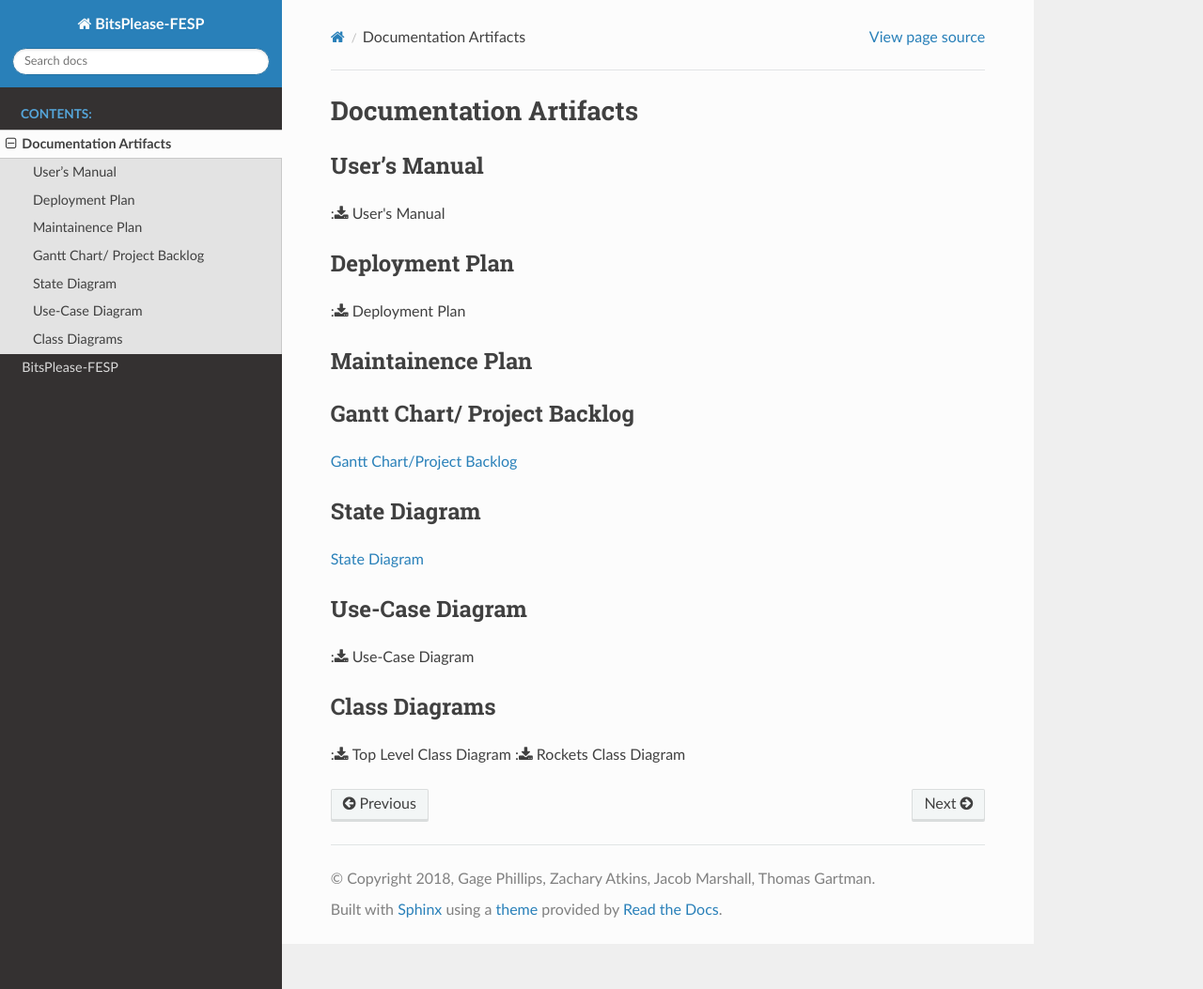
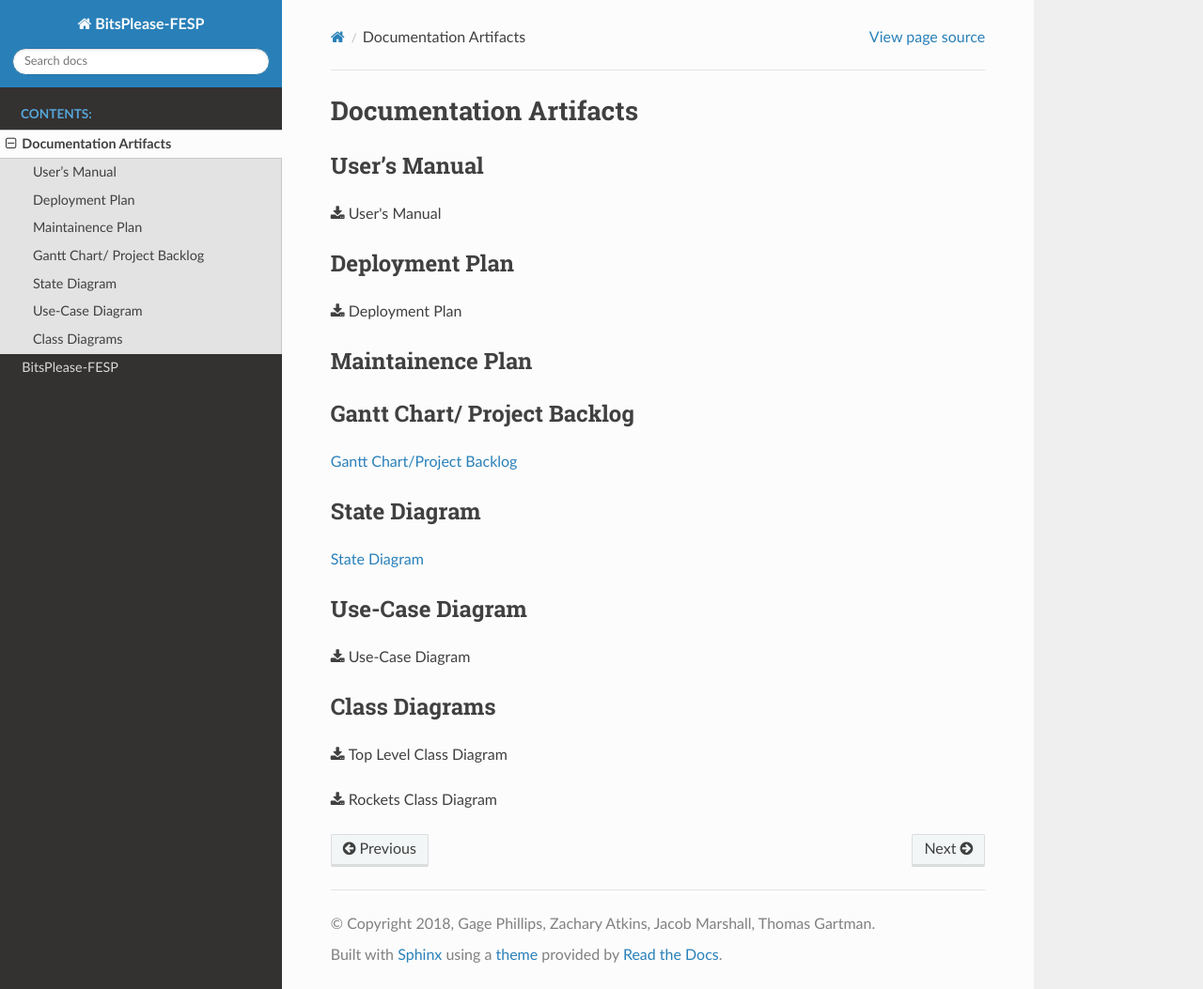
Before and after one commit to zatkins-dev/BitsPlease-FESP, a Sphinx documentation site: the page built from docs/source/documentation.rst, in a window 1280 px wide and 1053 px high. Shown: the whole window at 94% size. Built offline with Sphinx 7.4.7 and the Read the Docs theme 2.0.0, drawn with Linux system fonts in a browser that asks for light colours.

Commit message:
updated links

```diff
--- a/docs/source/documentation.rst
+++ b/docs/source/documentation.rst
@@ -3,11 +3,11 @@ Documentation Artifacts
 
 User's Manual
 -------------
-::download:`User's Manual <user's manual/Flat Earth Space Program User's Manual.pdf>`
+:download:`User's Manual <user's manual/Flat Earth Space Program User's Manual.pdf>`
 
 Deployment Plan
 ---------------
-::download:`Deployment Plan <BitsPleaseProject4DeploymentPlan.pdf>`
+:download:`Deployment Plan <BitsPleaseProject4DeploymentPlan.pdf>`
 
 Maintainence Plan
 -----------------
@@ -22,9 +22,10 @@ State Diagram
 
 Use-Case Diagram
 ----------------
-::download:`Use-Case Diagram <use case diagram/Use Case Diagram.pdf>`
+:download:`Use-Case Diagram <use case diagram/Use Case Diagram.pdf>`
 
 Class Diagrams
 --------------
-::download:`Top Level Class Diagram <uml/FESP_CD-All-2.pdf>`
-::download:`Rockets Class Diagram <uml/CD-Rockets.pdf>`
+:download:`Top Level Class Diagram <uml/FESP_CD-All-2.pdf>`
+
+:download:`Rockets Class Diagram <uml/CD-Rockets.pdf>`
```
